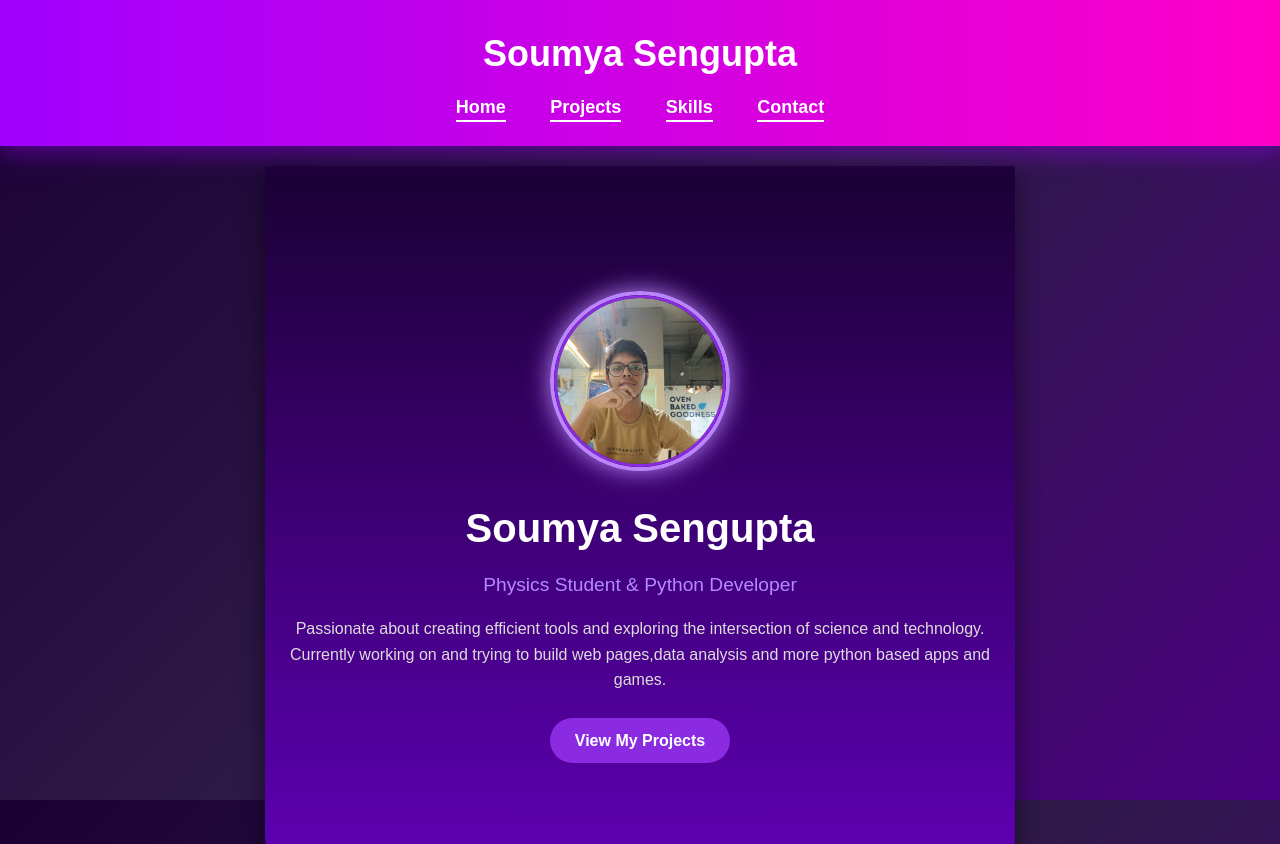
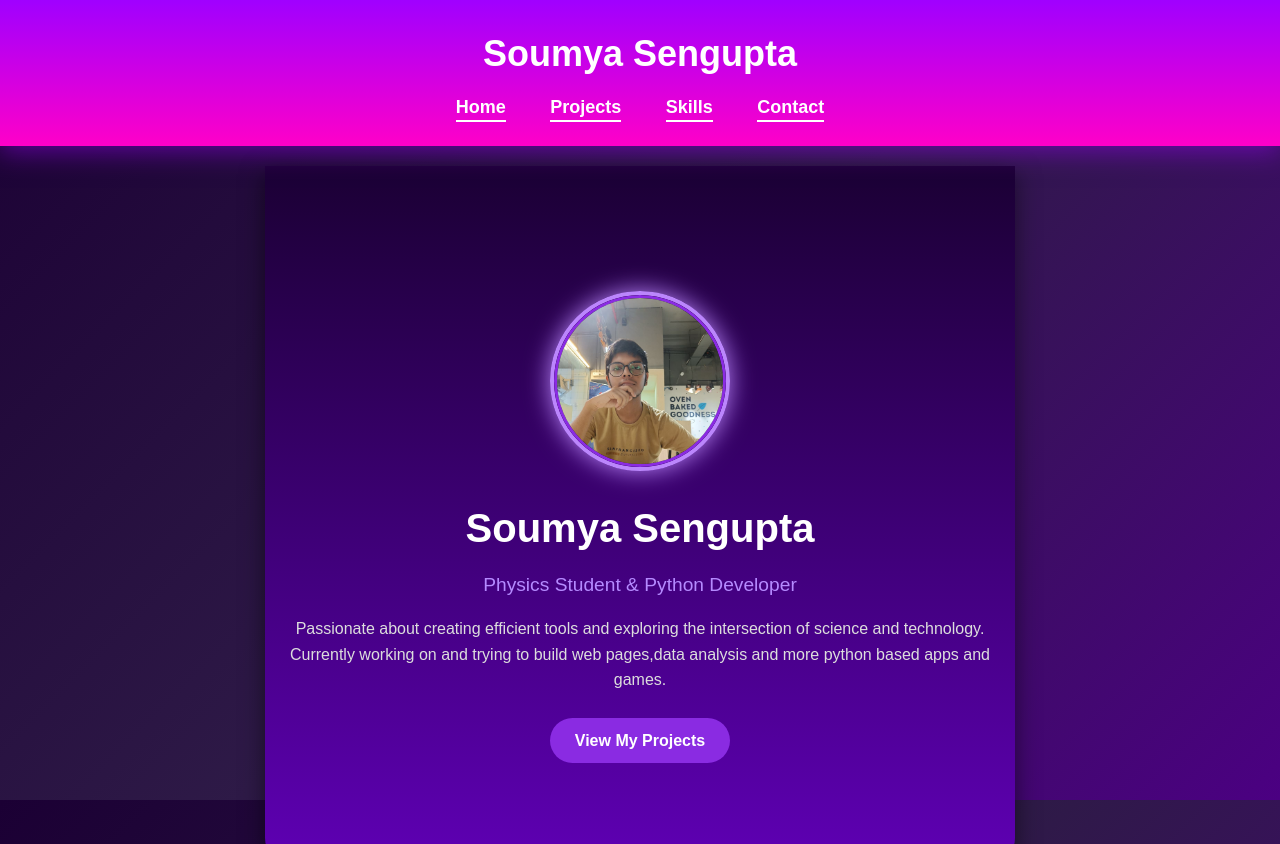
Before and after one commit to soumyasengupta2005-rgb/portfolio, a plain HTML site: page index.html in a window 1280 px wide. Shown: the top 844 px of the page. Drawn offline with Linux system fonts and the light colour scheme.

Commit message:
Update style.css

```diff
--- a/style.css
+++ b/style.css
@@ -23,7 +23,7 @@ body {
 
 /* Header */
 header {
-  background: linear-gradient(90deg, #a000ff, #ff00c8);
+  background: linear-gradient(to bottom, #a000ff, #ff00c8);
   box-shadow: 0 5px 25px rgba(160, 0, 255, 0.5);
   padding: 25px 0;
   position: relative;
```
